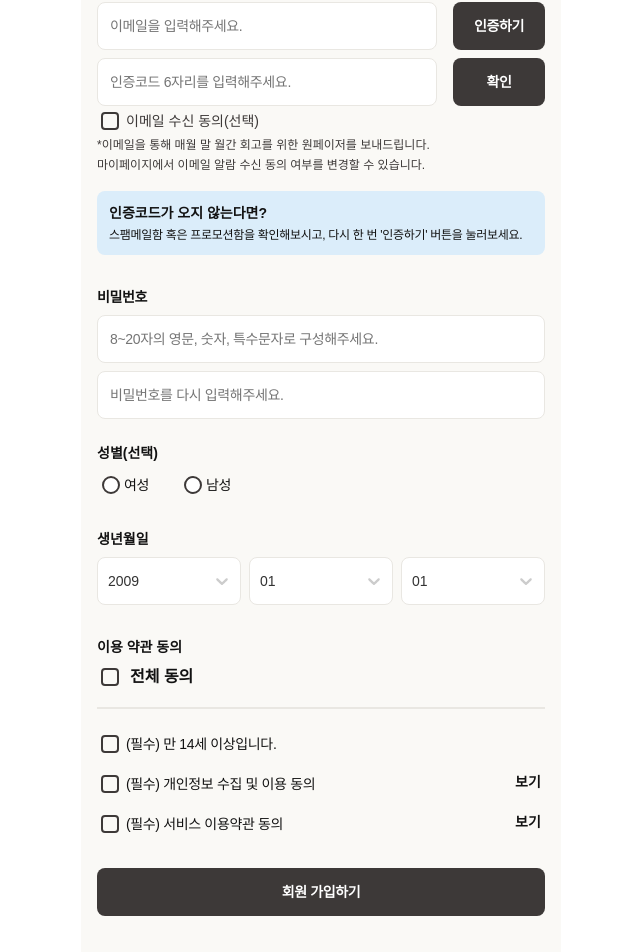
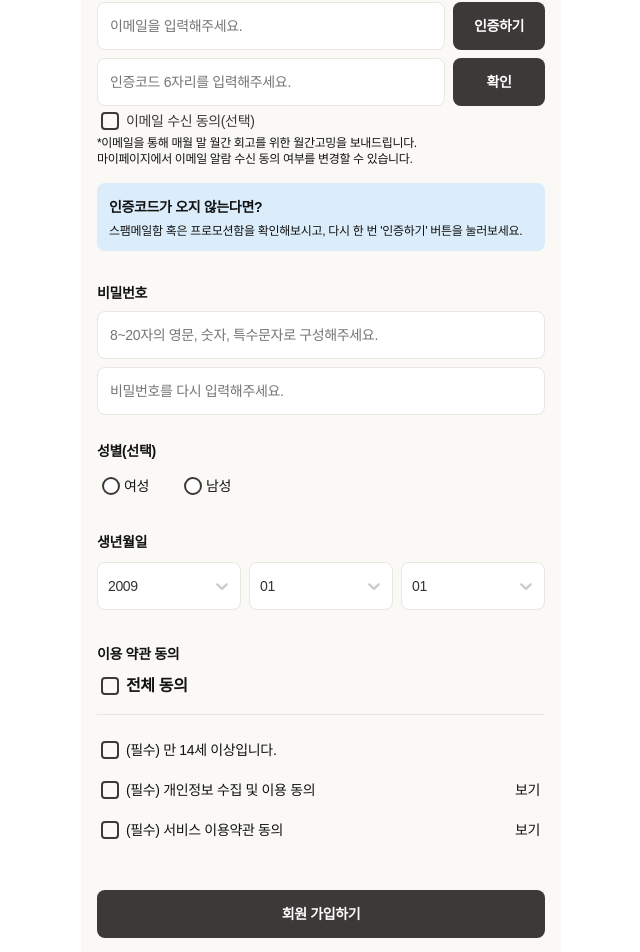
Before and after one commit to bsideproject/14_3_FE, a React (Create React App) app: page /register in a window 1280 px wide. Shown: the part 226-1178 px from the top of the page, without its empty margins (319-959 px from the left). Built offline with nearby package versions, Linux system fonts and the light colour scheme; no server answers; a web font is replaced by a local one.

Commit message:
디자인 수정

```diff
--- a/src/assets/pages/auth/register.css
+++ b/src/assets/pages/auth/register.css
@@ -5,7 +5,7 @@
   margin-left: 8px;
 }
 .margintop-48 {
-  margin-top: 32px;
+  margin-top: 48px;
 }
 .marginleft-35 {
   margin-left: 35px;
@@ -59,9 +59,10 @@
   font-style: normal;
   font-weight: 700;
   font-size: 14px;
-  line-height: 20px;
+  line-height: 24px;
   color: var(--wgray13);
   padding: 32px 16px 0 16px;
+  letter-spacing: -0.025em;
 }
 .register-box {
   width: 100%;
@@ -104,12 +105,25 @@
 
 .register-input {
   border: 1px solid var(--wgray04);
+  color: var(--wgary09);
+  border-radius: 8px;
+  height: 48px;
+  padding-left: 12px;
+  align-items: flex-end;
+  width: 100%;
+}
+.register-input-complete {
+  border: 1px solid var(--wgray04);
   color: var(--wgary12);
   border-radius: 8px;
   height: 48px;
   padding-left: 12px;
   align-items: flex-end;
   width: 100%;
+}
+.register-input:focus {
+  border: 1px solid var(--wgray06);
+  color: var(--wgary12);
 }
 .register-input:read-only {
   background-color: var(--wgary03);
@@ -262,7 +276,7 @@
 }
 .register-email-explain {
   font-weight: 400;
-  line-height: 16 px;
+  line-height: 16px;
   font-size: 12px;
   display: inline-block;
   vertical-align: middle;
@@ -328,3 +342,9 @@
   vertical-align: middle;
   flex: 1;
 }
+.wgray12 {
+  color: var(--wgary12);
+}
+.wgray09 {
+  color: var(--wgary09);
+}
--- a/src/assets/pages/main/notFound.css
+++ b/src/assets/pages/main/notFound.css
@@ -1,7 +1,7 @@
 .notfound-image {
   width: 100%;
   height: 114px;
-  margin-top: 73px;
+  margin-top: 40px;
   background-image: url("../../images/error-page.svg");
   background-repeat: no-repeat;
   background-size: 94px 114px;
--- a/src/components/common/InputBox.tsx
+++ b/src/components/common/InputBox.tsx
@@ -1,4 +1,4 @@
-import React from "react";
+import React, { useState } from "react";
 
 const InputBox = React.memo(
   ({
@@ -38,6 +38,7 @@ const InputBox = React.memo(
     closeClick?: any;
     buttonClass?: any;
   }) => {
+    const [completeInputChk, setCompleteInputChk] = useState<boolean>(false);
     return (
       <>
         <div
@@ -57,7 +58,15 @@ const InputBox = React.memo(
               placeholder={inputPlaceholader}
               id={id}
               className={
-                isClose === true
+                completeInputChk === true
+                  ? isClose === true
+                    ? "register-input-error body3-regular margintop-8"
+                    : isClose === false
+                    ? "register-input-complete body3-regular margintop-8"
+                    : isClose === null
+                    ? "register-input-success body3-regular margintop-8"
+                    : ""
+                  : isClose === true
                   ? "register-input-error body3-regular margintop-8"
                   : isClose === false
                   ? "register-input body3-regular margintop-8"
@@ -67,7 +76,14 @@ const InputBox = React.memo(
               }
               // style={{ background: nickNameChk ? "" : "red" }}
               onChange={inputChange}
-              onBlur={inputBlur}
+              onBlur={() => {
+                if (inputValue.length > 0) {
+                  setCompleteInputChk(true);
+                } else {
+                  setCompleteInputChk(false);
+                }
+                inputBlur();
+              }}
               value={inputValue}
               maxLength={inputMaxLength}
               disabled={isDisable}
@@ -95,9 +111,9 @@ const InputBox = React.memo(
               type="button"
               className={
                 title
-                  ? "register-button btn-p-xl body3-bold margintop-28 marginleft-8 " +
+                  ? "register-button btn-p-xl body3-bold margintop-28 " +
                     buttonClass
-                  : "register-button btn-p-xl body3-bold margintop-8 marginleft-8 " +
+                  : "register-button btn-p-xl body3-bold margintop-8 " +
                     buttonClass
               }
               onClick={buttonClick}
--- a/src/pages/auth/Register.tsx
+++ b/src/pages/auth/Register.tsx
@@ -439,14 +439,14 @@ const Register: React.FC = () => {
               이메일 수신 동의(선택)
             </label>
           </div>
-          <div className="register-email-explain">
-            *이메일을 통해 매월 말 월간 회고를 위한 원페이저를 보내드립니다.
+          <div className="register-email-explain wgray09">
+            *이메일을 통해 매월 말 월간 회고를 위한 월간고밍을 보내드립니다.
             <br />
             마이페이지에서 이메일 알람 수신 동의 여부를 변경할 수 있습니다.
           </div>
           <div className="register-flex-column-gap4 register-auth-content  margintop-16">
             <div className="body3-Bold">인증코드가 오지 않는다면?</div>
-            <div className="caption1-regular">
+            <div className="caption1-regular wgray12">
               스팸메일함 혹은 프로모션함을 확인해보시고, 다시 한 번 '인증하기'
               버튼을 눌러보세요.
             </div>
@@ -592,7 +592,7 @@ const Register: React.FC = () => {
           </div>
           <div className="register-flex-column-gap8 margintop-32">
             <div>이용 약관 동의 </div>
-            <div className="register-flex-row-gap8">
+            <div className="register-flex-row-gap4">
               <input
                 type="checkbox"
                 className="check-btn"
@@ -603,15 +603,19 @@ const Register: React.FC = () => {
               />
               <label
                 htmlFor="allcheck"
-                className="register-all-agree middleFont margintop-2"
+                className="register-all-agree middleFont  wgray12"
               >
                 전체 동의
               </label>
             </div>
             <hr
               className="margintop-8"
-              style={{ width: "100%" }}
-              color="#E9E7E2"
+              style={{
+                width: "100%",
+                border: 0,
+                height: "1px",
+                background: "#E9E7E2",
+              }}
             />
             <div className="register-flex-row-gap4 margintop-8">
               <input
@@ -624,7 +628,7 @@ const Register: React.FC = () => {
               />
               <label
                 htmlFor="ageCheck"
-                className="register-all-agree body3-regular"
+                className="register-all-agree body3-regular wgray12"
               >
                 (필수) 만 14세 이상입니다.
               </label>
@@ -640,11 +644,16 @@ const Register: React.FC = () => {
               />
               <label
                 htmlFor="infoCheck"
-                className="register-all-agree body3-regular"
+                className="register-all-agree body3-regular wgray12"
               >
                 (필수) 개인정보 수집 및 이용 동의
               </label>
-              <div style={{ width: "30px" }}>보기</div>
+              <div
+                className="wgray12"
+                style={{ width: "30px", fontWeight: "400" }}
+              >
+                보기
+              </div>
             </div>
             <div className="register-flex-row-gap4 margintop-8">
               <input
@@ -657,11 +666,16 @@ const Register: React.FC = () => {
               />
               <label
                 htmlFor="serviceCheck"
-                className="register-all-agree body3-regular"
+                className="register-all-agree body3-regular wgray12"
               >
                 (필수) 서비스 이용약관 동의
               </label>
-              <div style={{ width: "30px" }}>보기</div>
+              <div
+                className="wgray12"
+                style={{ width: "30px", fontWeight: "400" }}
+              >
+                보기
+              </div>
             </div>
           </div>
 
@@ -675,8 +689,8 @@ const Register: React.FC = () => {
             )}
             <button
               type="submit"
-              className="register-button body3-bold"
-              style={{ width: "100%" }}
+              className="register-button btn-p-xl body3-bold "
+              style={{ width: "100%", marginBottom: "160px" }}
             >
               회원 가입하기
             </button>
@@ -689,7 +703,6 @@ const Register: React.FC = () => {
         text2={""}
         callbackFunction={() => {}}
       /> */}
-      <Footer></Footer>
     </>
   );
 };
--- a/src/pages/main/NotFound.tsx
+++ b/src/pages/main/NotFound.tsx
@@ -13,11 +13,12 @@ const NotFound: React.FC = () => {
   }, []);
 
   return (
-    <div style={{ padding: "32px 16px 0 16px" }}>
+    <>
       <div className="categorylist-wrap">
         <Header></Header>
+        <div style={{ padding: "32px 16px 0 16px" }}>
           <div className="notfound-image"></div>
-        <div className="">
+
           <div
             className="headline3 notfound-title margintop-32"
             style={{ textAlign: "center" }}
@@ -33,13 +34,13 @@ const NotFound: React.FC = () => {
             원하시는 페이지가 삭제 또는 변경되었을 수 있어요.
             <br /> 메인 페이지로 돌아갈 수 있도록 도와드릴게요!
           </div>
-        </div>
+
           <button
             type="button"
             className="register-button margintop-48 body3-bold"
             style={{
               width: "100%",
-            marginBottom: "166px",
+              marginBottom: "160px",
               color: "#FFFFFF",
             }}
             onClick={() => {
@@ -49,8 +50,9 @@ const NotFound: React.FC = () => {
             메인 페이지로 돌아가기
           </button>
         </div>
+      </div>
       <Footer></Footer>
-    </div>
+    </>
   );
 };
 
```
Lines whose indentation alone changed are shown as unchanged.
